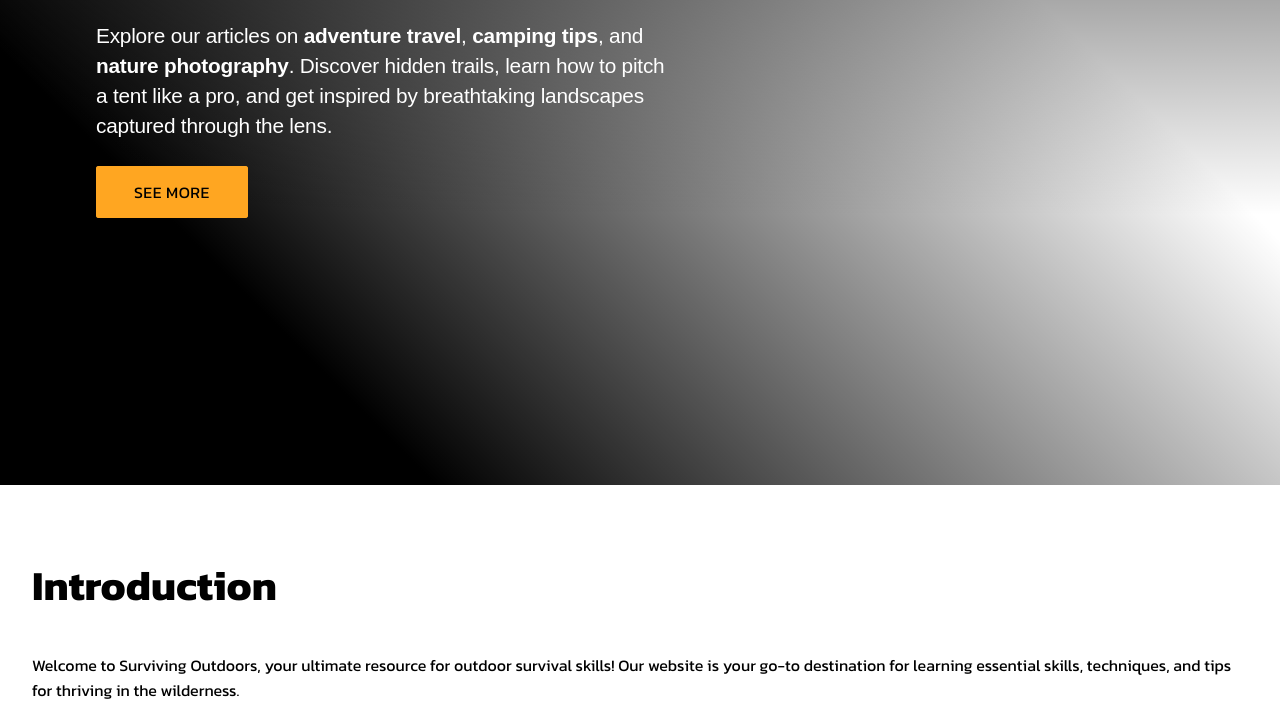
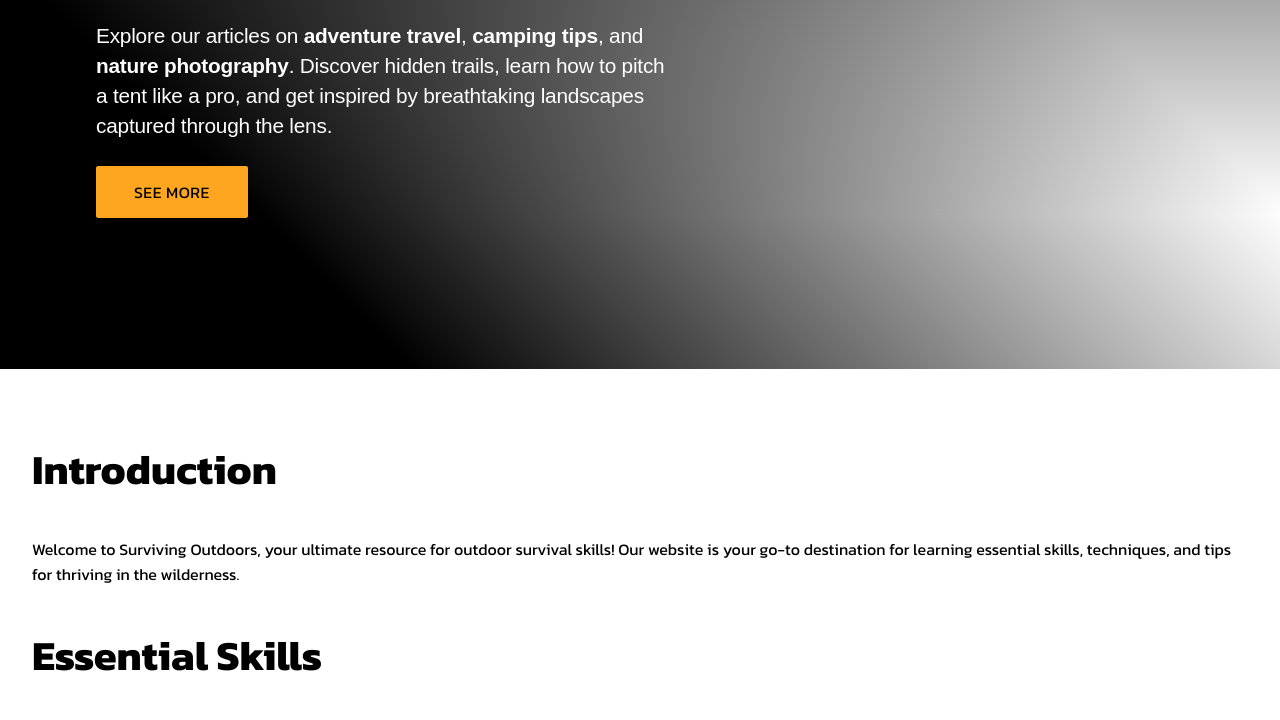
Before and after one commit to psnogueira/project-A, a plain HTML site: page index.html in a window 1280 px wide. Shown: the part 415-1135 px from the top of the page. Drawn offline with Linux system fonts and the light colour scheme; a web font is replaced by a local one.

Commit message:
General Update

```diff
--- a/style.css
+++ b/style.css
@@ -37,7 +37,7 @@ body {
     background-image: url('assets/walk_mountain1.jpg');
     background-size: cover;
     background-position: center;
-    height: 900px;
+    height: 98vh;
     display: flex;
     justify-content: center;
 }
@@ -62,7 +62,7 @@ h2 {
     top: 0;
     left: 0;
     width: 100%;
-    height: 900px;
+    height: 98vh;
     background: linear-gradient(225deg, rgba(255,255,255,0) 30%, rgba(0,0,0,1) 80%, rgba(0,0,0,1) 100%);
     z-index: 0;
 }
```
